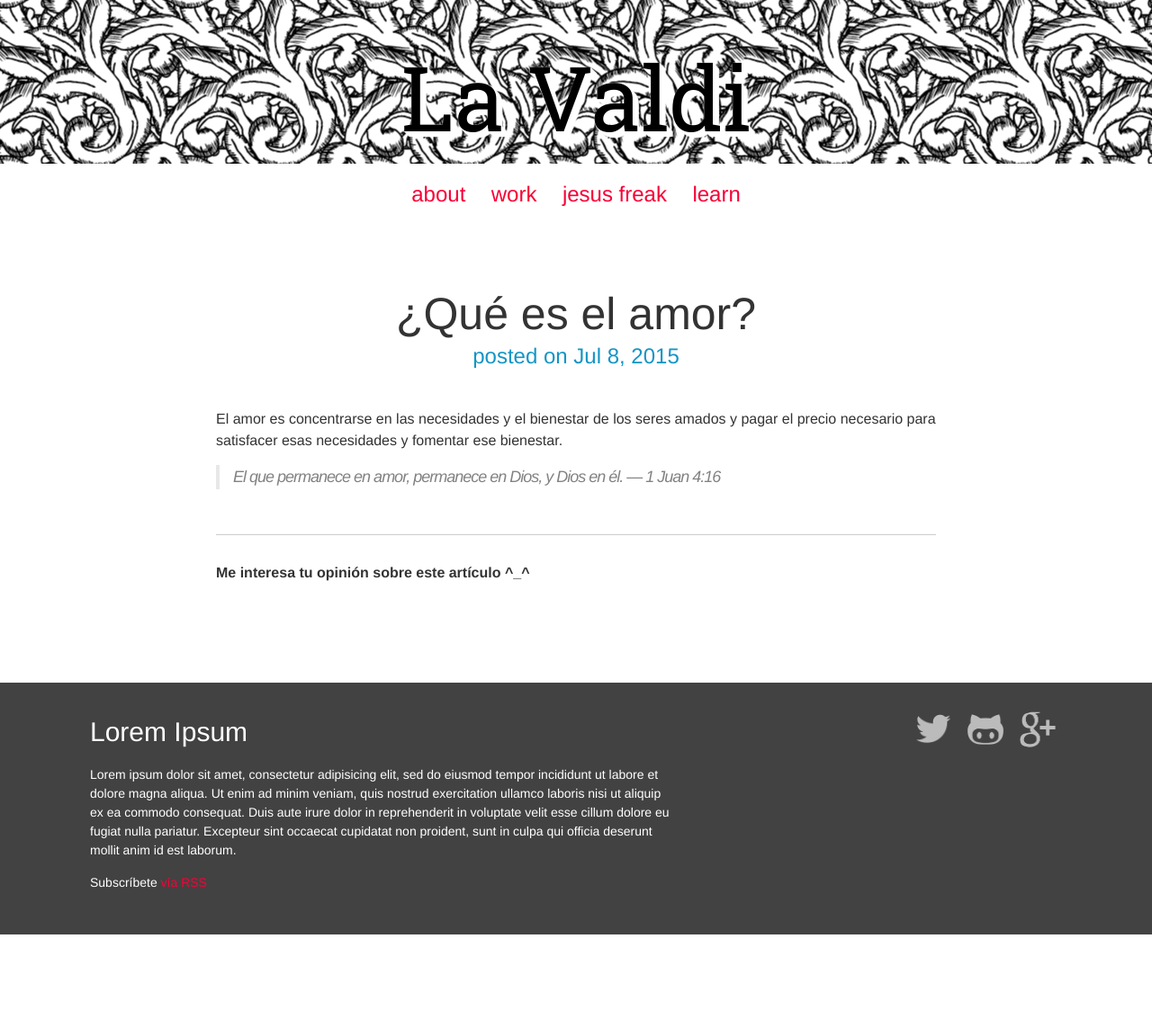
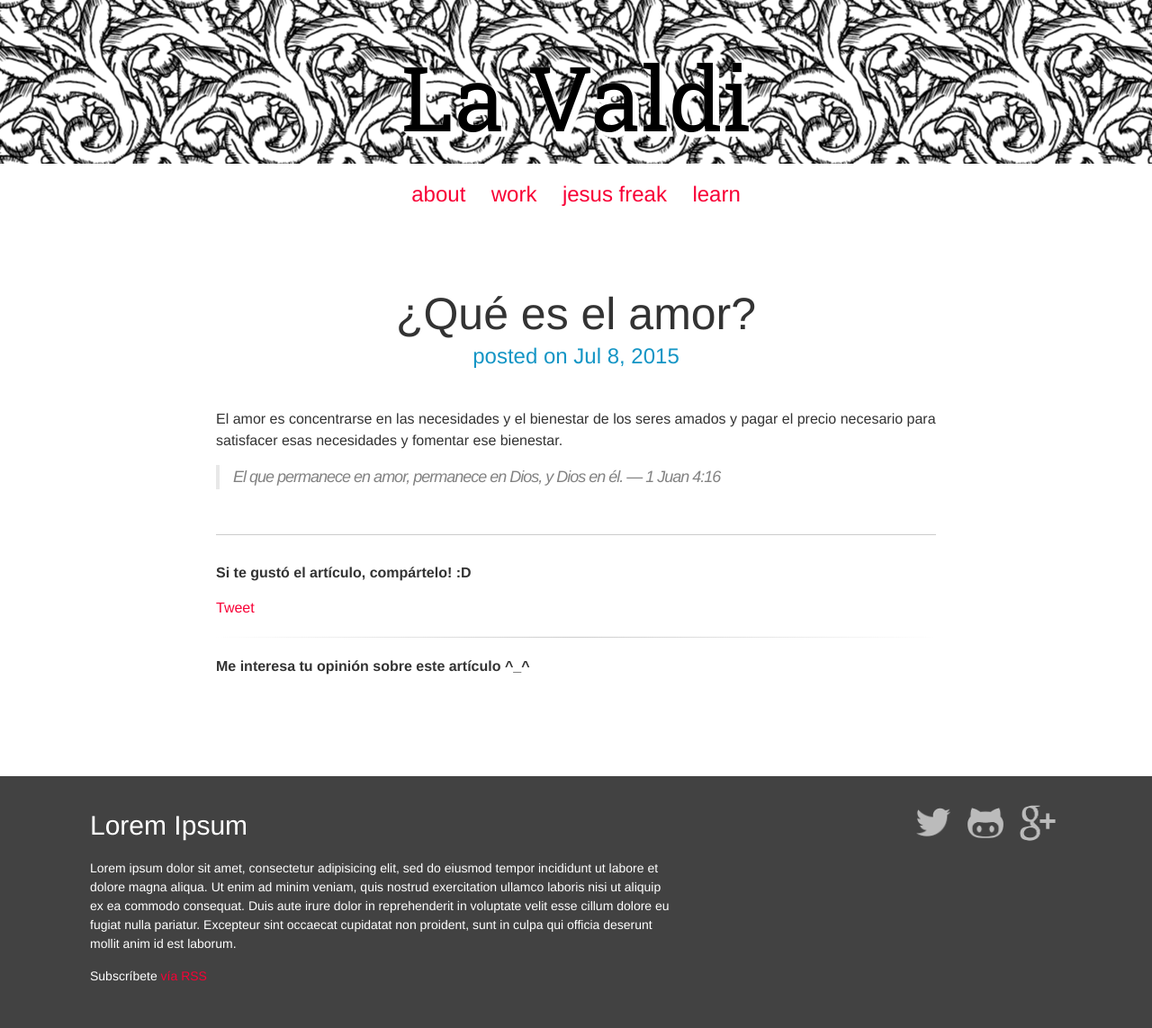
Before and after one commit to lavaldi/lavaldi-1.0, a Jekyll site: the page built from _posts/2015-07-07-que-es-el-amor.markdown, in a window 1280 px wide. Shown: the whole page at 90% size. Built offline with Jekyll 4.4.1, drawn with Linux system fonts in a browser that asks for light colours; some web fonts are replaced; comment, search, counter and statistics services are not loaded; before the commit the page ends 1039 px from its top, so only the background shows below that.

Commit message:
add social sharing buttons and metas for social networks

```diff
--- a/_includes/head.html
+++ b/_includes/head.html
@@ -9,4 +9,66 @@
   <link rel="stylesheet" href="{{ "/css/main.css" | prepend: site.baseurl }}">
   <link rel="canonical" href="{{ page.url | replace:'index.html','' | prepend: site.baseurl | prepend: site.url }}">
   <link rel="alternate" type="application/rss+xml" title="{{ site.title }}" href="{{ "/feed.xml" | prepend: site.baseurl | prepend: site.url }}">
+
+  <!--Metadatas for Facebook OpenGraph -->
+  <meta content="534432263345248" property="fb:app_id">
+  <meta content="{{ site.title }}" property="og:site_name">
+  {% if page.title %}
+    <meta content="{{ page.title }}" property="og:title">
+  {% else %}
+    <meta content="{{ site.title }}" property="og:title">
+  {% endif %}
+  {% if page.title %}
+    <meta content="article" property="og:type">
+  {% else %}
+    <meta content="website" property="og:type">
+  {% endif %}
+  {% if page.description %}
+    <meta content="{{ page.description }}" property="og:description">
+  {% else %}
+    <meta content="{{ site.description }}" property="og:description">
+  {% endif %}
+  {% if page.url %}
+    <meta content="{{ site.url }}{{ page.url }}" property="og:url">
+  {% endif %}
+  {% if page.date %}
+    <meta content="{{ page.date | date_to_xmlschema }}" property="article:published_time">
+    <meta content="{{ site.url }}/about-me/" property="article:author">
+  {% endif %}
+  {% if page.featured_image %}
+    <meta content="{{ page.featured_image }}" property="og:image">
+  {% else %}
+    <meta content="{{ site.url }}/images/lavaldi.jpg" property="og:image">
+  {% endif %}
+  {% if page.categories %}
+    {% for category in page.categories limit:1 %}
+    <meta content="{{ category }}" property="article:section">
+    {% endfor %}
+  {% endif %}
+  {% if page.tags %}
+    {% for tag in page.tags %}
+    <meta content="{{ tag }}" property="article:tag">
+    {% endfor %}
+  {% endif %}
+
+  <!-- Twitter cards metadatas -->
+  <meta name="twitter:card" content="summary">
+  <meta name="twitter:site" content="@lavaldi_">
+  <meta name="twitter:creator" content="@lavaldi_">
+  {% if page.title %}
+    <meta name="twitter:title" content="{{ page.title }}">
+  {% else %}
+    <meta name="twitter:title" content="{{ site.title }}">
+  {% endif %}
+  {% if page.url %}
+    <meta name="twitter:url" content="{{ site.url }}{{ page.url }}">
+  {% endif %}
+  {% if page.description %}
+    <meta name="twitter:description" content="{{ page.description }}">
+  {% else %}
+    <meta name="twitter:description" content="{{ site.description }}">
+  {% endif %}
+  {% if page.featured_image %}
+    <meta name="twitter:image:src" content="{{ page.featured_image }}">
+  {% endif %}
 </head>
--- a/_layouts/default.html
+++ b/_layouts/default.html
@@ -4,6 +4,15 @@
   {% include head.html %}
 
   <body>
+    <!-- Script for the facebook share button-->
+    <div id="fb-root"></div>
+    <script>(function(d, s, id) {
+      var js, fjs = d.getElementsByTagName(s)[0];
+      if (d.getElementById(id)) return;
+      js = d.createElement(s); js.id = id;
+      js.src = "//connect.facebook.net/es_LA/sdk.js#xfbml=1&version=v2.5&appId=534432263345248";
+      fjs.parentNode.insertBefore(js, fjs);
+    }(document, 'script', 'facebook-jssdk'));</script>
 
     {% include header.html %}
 
--- a/_layouts/post.html
+++ b/_layouts/post.html
@@ -16,6 +16,22 @@
 
     {% if page.comments %}
     <hr class="chapter">
+    <p><strong>Si te gustó el artículo, compártelo! :D</strong></p>
+    <div class="social-shared">
+      <!--Twitter-->
+      <a href="https://twitter.com/share" class="twitter-share-button" data-via="lavaldi_" data-size="large">Tweet</a>
+      <script>!function(d,s,id){var js,fjs=d.getElementsByTagName(s)[0],p=/^http:/.test(d.location)?'http':'https';if(!d.getElementById(id)){js=d.createElement(s);js.id=id;js.src=p+'://platform.twitter.com/widgets.js';fjs.parentNode.insertBefore(js,fjs);}}(document, 'script', 'twitter-wjs');</script>
+      <!--Facebook-->
+      <div class="fb-share-button" data-href="{{site.url}}{{page.url}}" data-layout="button_count"></div>
+      <!--Google+-->
+      <!-- Place this tag in your head or just before your close body tag. -->
+      <script src="https://apis.google.com/js/platform.js" async defer>
+        {lang: 'es-419'}
+      </script>
+      <!-- Place this tag where you want the share button to render. -->
+      <div class="g-plus" data-action="share" data-height="24"></div>
+    </div>
+    <hr>
     <p><strong>Me interesa tu opinión sobre este artículo ^_^</strong></p>
     <div id="disqus_thread"></div>
     <script>
```
